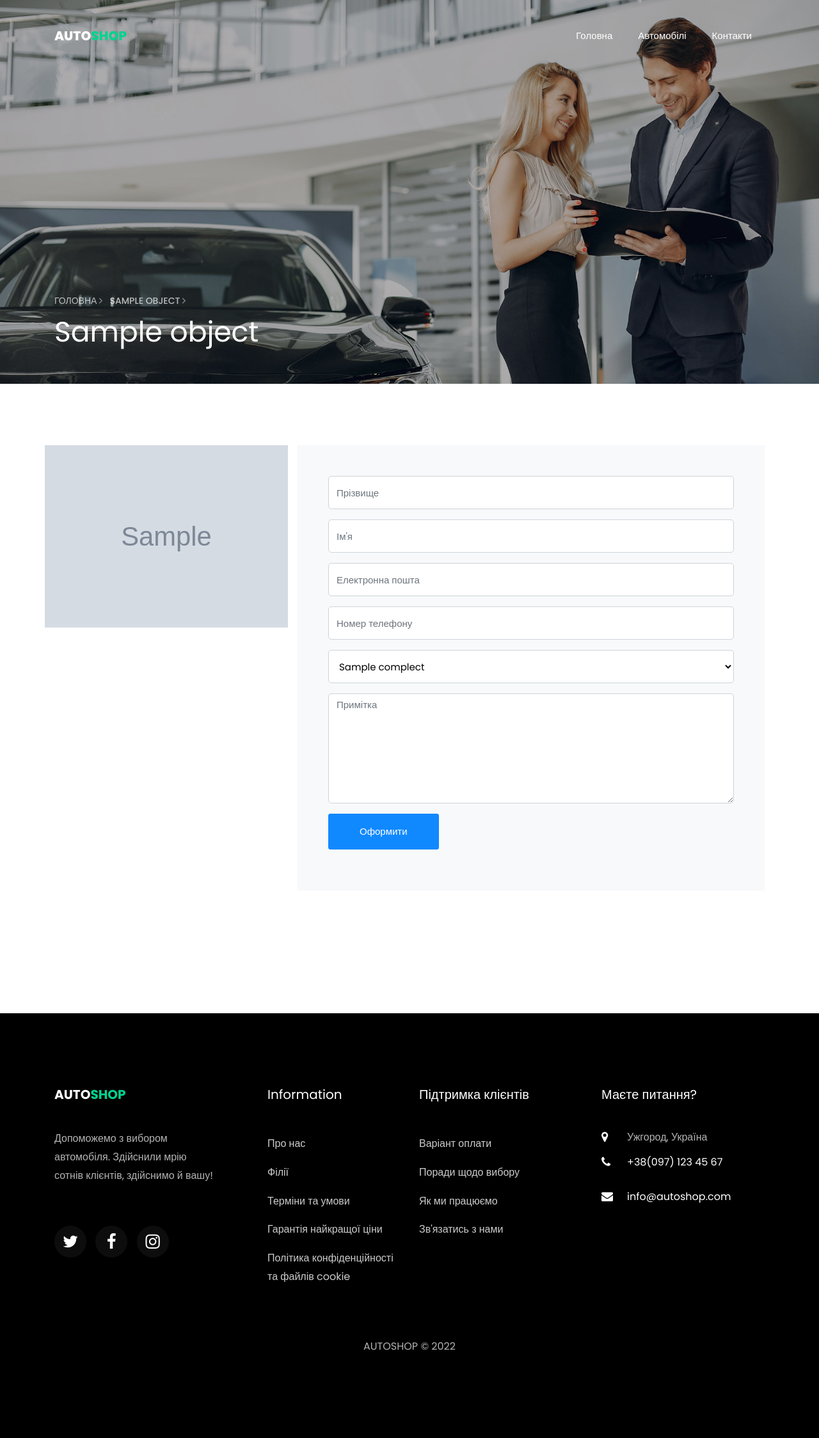
After one commit to MykolaSubota/auto-shop, a Django app: template cars/templates/cars/car.html in a window 1280 px wide. The commit adds this page. Shown: the whole page at 64% size. Run offline with Django 3.2, Linux system fonts and the light colour scheme; the template is opened without the code that fills it: most values are stand-ins (such as "Sample title", 1, 10 or a date in 2020); grey boxes marked "Sample" are stand-in pictures; some libraries are stand-ins or nearby versions; some web fonts are replaced.

Commit message:
іштпду зфпу фгещ

```diff
--- /dev/null
+++ b/cars/templates/cars/car.html
@@ -0,0 +1,60 @@
+{% extends 'base.html' %}
+{% load static %}
+{% block content %}
+    <section class="hero-wrap hero-wrap-2 js-fullheight" style="background-image: url({% static 'images/bg_3.jpg' %});"
+             data-stellar-background-ratio="0.5">
+        <div class="overlay"></div>
+        <div class="container">
+            <div class="row no-gutters slider-text js-fullheight align-items-end justify-content-start">
+                <div class="col-md-9 ftco-animate pb-5">
+                    <p class="breadcrumbs"><span class="mr-2"><a href="{% url 'cars:home' %}">Головна <i
+                            class="ion-ios-arrow-forward"></i></a></span> <span> {{ object.name }} <i
+                            class="ion-ios-arrow-forward"></i></span></p>
+                    <h1 class="mb-3 bread">{{ object.name }}</h1>
+                </div>
+            </div>
+        </div>
+    </section>
+
+    <section class="ftco-section contact-section">
+        <div class="container">
+            <div class="row d-flex mb-5 contact-info">
+                <div class="col-md-4">
+                    <div class="row mb-5">
+                        <img src="{{ object.image.url }}" width="100%">
+                    </div>
+                </div>
+                <div class="col-md-8 block-9 mb-md-5">
+                    <form action="#" class="bg-light p-5 contact-form">
+                        <div class="form-group">
+                            <input type="text" class="form-control" placeholder="Прізвище">
+                        </div>
+                        <div class="form-group">
+                            <input type="text" class="form-control" placeholder="Ім'я">
+                        </div>
+                        <div class="form-group">
+                            <input type="text" class="form-control" placeholder="Електронна пошта">
+                        </div>
+                        <div class="form-group">
+                            <input type="tel" class="form-control" placeholder="Номер телефону">
+                        </div>
+                        <div class="form-group">
+                        <select class="form-control" aria-label="Комплектація">
+                            {% for complect in auto.complete_sets.all %}
+                            <option value="{{ complect }}">{{ complect }}</option>
+                            {% endfor %}
+                        </select>
+                        </div>
+                        <div class="form-group">
+                            <textarea name="" id="" cols="30" rows="7" class="form-control"
+                                      placeholder="Примітка"></textarea>
+                        </div>
+                        <div class="form-group">
+                            <input type="submit" value="Оформити" class="btn btn-primary py-3 px-5">
+                        </div>
+                    </form>
+                </div>
+            </div>
+        </div>
+    </section>
+{% endblock %}
--- a/cars/templates/cars/cars.html
+++ b/cars/templates/cars/cars.html
@@ -28,8 +28,8 @@
                                  style="background-image: url({{ auto.image.url }}">
                             </div>
                             <div class="text">
-                                <h2 class="mb-0"><a href="#">{{ auto.name }}</a></h2>
-                                <p class="d-flex mb-0 d-block"><a href="#" class="btn btn-secondary py-2 ml-1">Детальніше</a>
+                                <h2 class="mb-0"><a href="{% url 'cars:car_detail' car.pk %}">{{ auto.name }}</a></h2>
+                                <p class="d-flex mb-0 d-block"><a href="{% url 'cars:car_detail' car.pk %}" class="btn btn-secondary py-2 ml-1">Детальніше</a>
                                 </p>
                             </div>
                         </div>
--- a/cars/templates/cars/home.html
+++ b/cars/templates/cars/home.html
@@ -32,8 +32,8 @@
                                          style="background-image: url({{ auto.image.url }});">
                                     </div>
                                     <div class="text">
-                                        <h2 class="mb-0"><a href="#">{{ auto.name }}</a></h2>
-                                        <p class="d-flex mb-0 d-block"><a href="#" class="btn btn-secondary py-2 ml-1">Детальніше</a>
+                                        <h2 class="mb-0"><a href="{% url 'cars:car_detail' auto.id %}">{{ auto.name }}</a></h2>
+                                        <p class="d-flex mb-0 d-block"><a href="{% url 'cars:car_detail' auto.id %}" class="btn btn-secondary py-2 ml-1">Детальніше</a>
                                         </p></div>
                                 </div>
                             </div>
```
Also changed, not shown: cars/urls.py (+7 -1 lines), cars/views.py (+6 -1 lines).
